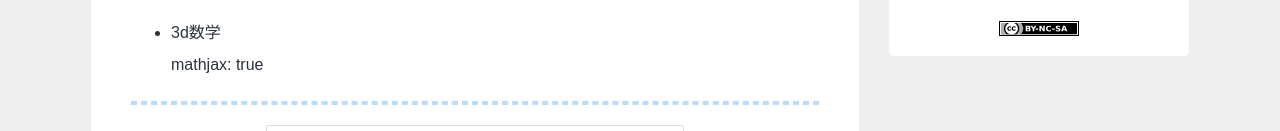
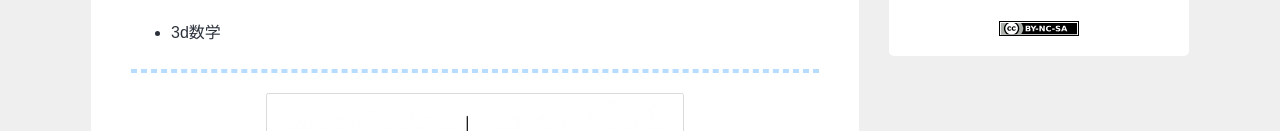
Before and after one commit to one2world/one2world.github.io, a plain HTML site: page index.html in a window 1280 px wide. Shown: the part 903-1034 px from the top of the page. Drawn offline with nearby package versions, Linux system fonts and the light colour scheme; files whose address does not match are found by name.

Commit message:
Site updated: 2020-09-23 21:10:31

```diff
--- a/index.html
+++ b/index.html
@@ -33,7 +33,7 @@ window.CONFIG = CONFIG;</script><meta name="generator" content="Hexo 5.2.0"></he
       <hr>
 <p>categories:</p>
 <ul>
-<li>3d数学<br>mathjax: true</li>
+<li>3d数学</li>
 </ul>
 <hr>
 <p><img src="/images\ola.png" style="zoom:80%;" /></p>
@@ -149,7 +149,7 @@ M_{惯性\rightarrow物体} = HPB =\begin{bmatrix}
       <hr>
 <p>categories:</p>
 <ul>
-<li>3d数学<br>mathjax: true</li>
+<li>3d数学</li>
 </ul>
 <hr>
 <blockquote>
@@ -161,7 +161,7 @@ M_{惯性\rightarrow物体} = HPB =\begin{bmatrix}
       <hr>
 <p>categories:</p>
 <ul>
-<li>3d数学<br>mathjax: true</li>
+<li>3d数学</li>
 </ul>
 <hr>
 <ol>
@@ -348,7 +348,7 @@ P_{相机} =P_{物体}M_{物体\rightarrow相机}</script></li>
       <hr>
 <p>categories:</p>
 <ul>
-<li>3d数学<br>mathjax: true</li>
+<li>3d数学</li>
 </ul>
 <hr>
 <blockquote>
@@ -464,7 +464,7 @@ xp_x + yg_x +zr_x & xp_y + yg_y +zr_y & xp_z + yg_z + zr_z
       <hr>
 <p>categories:</p>
 <ul>
-<li>3d数学<br>mathjax: true</li>
+<li>3d数学</li>
 </ul>
 <hr>
 <blockquote>
@@ -567,7 +567,7 @@ a * b_{normal} = a * \frac{b}{\begin{Vmatrix}b\end{Vmatrix}} = \frac{\begin{Vmat
       <hr>
 <p>categories:</p>
 <ul>
-<li>3d数学<br>mathjax: true</li>
+<li>3d数学</li>
 </ul>
 <hr>
 <blockquote>
```
Also changed, not shown: 2020/09/22/sources/3d数学/1.坐标系/index.html (+4 -4 lines), 2020/09/22/sources/3d数学/2.向量/index.html (+4 -4 lines), 2020/09/22/sources/3d数学/3.矩阵/index.html (+4 -4 lines), 2020/09/22/sources/3d数学/4.变换/index.html (+4 -4 lines), 2020/09/22/sources/3d数学/6.几何图元/index.html (+4 -4 lines), 2020/09/23/sources/3d数学/5.欧拉角/index.html (+4 -4 lines).
